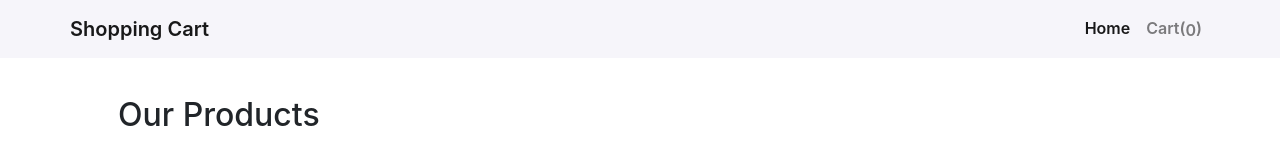
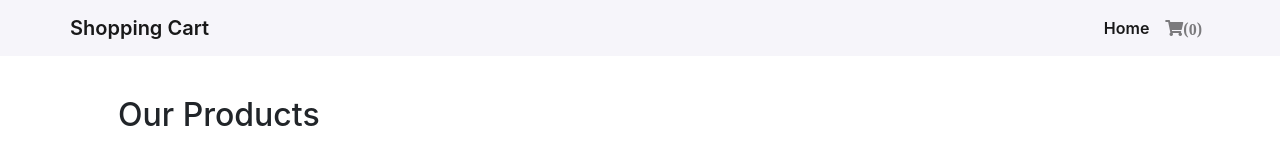
Before and after one commit to faysalahammedchowdhury01/js-shopping-cart, a plain HTML site: page index.html in a window 1280 px wide. Shown: the top 160 px of the page. Drawn offline with nearby package versions, Linux system fonts and the light colour scheme.

Commit message:
Add Cart Icon

```diff
--- a/index.html
+++ b/index.html
@@ -58,7 +58,9 @@
           </li>
           <li class="nav-item">
             <a class="view-cart nav-link" href="javascript:void(0)"
-              >Cart(<span id="item-num">2</span>)</a
+              ><i class="fa fa-shopping-cart"
+                >(<span id="item-num">0</span>)</i
+              ></a
             >
           </li>
         </ul>
```
